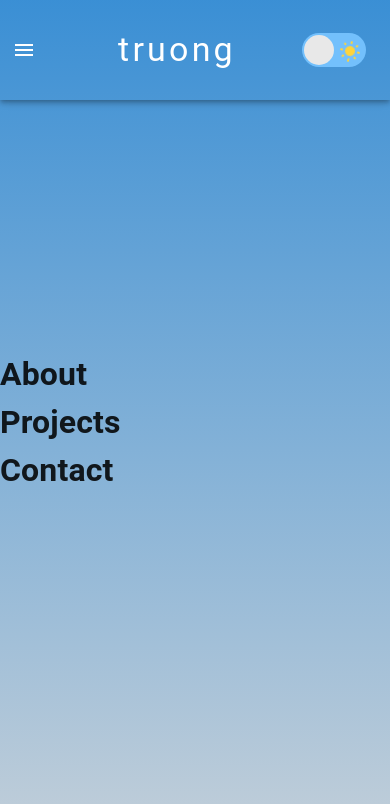
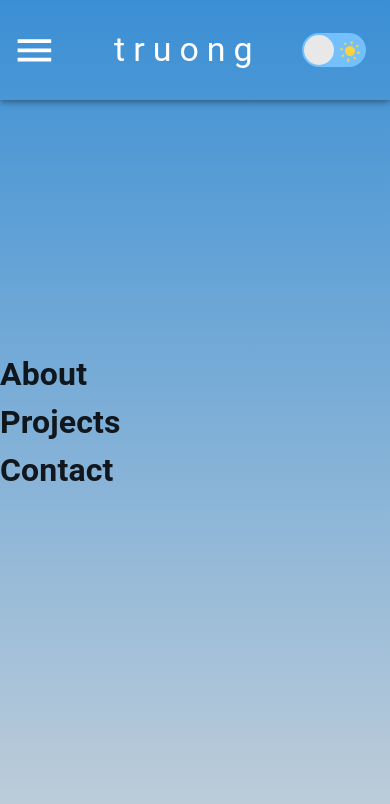
Before and after one commit to tin0312/my-portfolio, a React (Vite) app: page / in a window 390 px wide. Shown: the top 804 px of the page. Built offline with nearby package versions, Linux system fonts and the light colour scheme.

Commit message:
Adjusting icon size on mobile for better UX

```diff
--- a/src/pages/Header.tsx
+++ b/src/pages/Header.tsx
@@ -48,7 +48,7 @@ const Header: React.FC<Props> = (props) => {
         return (
           <HomeOutlinedIcon
             sx={{
-              fontSize: { xs: "2rem", sm: "1.5rem" },
+              fontSize: { xs: "2.5rem", sm: "1.5rem" },
               color: activeItem === item ? "#D07225" : "#FFF",
             }}
           />
@@ -57,7 +57,7 @@ const Header: React.FC<Props> = (props) => {
         return (
           <PersonOutlineIcon
             sx={{
-              fontSize: { xs: "2rem", sm: "1.5rem" },
+              fontSize: { xs: "2.5rem", sm: "1.5rem" },
               color: activeItem === item ? "#D07225" : "#FFF",
             }}
           />
@@ -66,7 +66,7 @@ const Header: React.FC<Props> = (props) => {
         return (
           <WorkOutlineIcon
             sx={{
-              fontSize: { xs: "2rem", sm: "1.5rem" },
+              fontSize: { xs: "2.5rem", sm: "1.5rem" },
               color: activeItem === item ? "#D07225" : "#FFF",
             }}
           />
@@ -75,7 +75,7 @@ const Header: React.FC<Props> = (props) => {
         return (
           <AlternateEmailIcon
             sx={{
-              fontSize: { xs: "2rem", sm: "1.5rem" },
+              fontSize: { xs: "2.5rem", sm: "1.5rem" },
               color: activeItem === item ? "#D07225" : "#FFF",
             }}
           />
@@ -102,10 +102,10 @@ const Header: React.FC<Props> = (props) => {
         sx={{
           display: "flex",
           justifyContent: "space-between",
-          padding: 2,
+          paddingX: 2,
         }}
       >
-        <Box sx={{ display: "flex", alignItems: "center" }}>
+        <Box sx={{ display: "flex", alignItems: "center", height: "6.25rem" }}>
           <Typography sx={{ fontSize: "1.7rem", fontWeight: "bold" }}>
             h i
           </Typography>
@@ -115,7 +115,7 @@ const Header: React.FC<Props> = (props) => {
           />
         </Box>
         <IconButton onClick={handleDrawerToggle} sx={{ color: "#FFF" }}>
-          <CloseIcon />
+          <CloseIcon sx={{fontSize: "2.8rem"}}/>
         </IconButton>
       </Box>
       <Divider />
@@ -170,7 +170,7 @@ const Header: React.FC<Props> = (props) => {
         component="nav"
         sx={{
           background: "transparent",
-          height: "100px",
+          height: "6.25rem",
           display: "flex",
           justifyContent: "center",
         }}
@@ -188,12 +188,12 @@ const Header: React.FC<Props> = (props) => {
             onClick={handleDrawerToggle}
             sx={{ mr: 2, display: { sm: "none" } }}
           >
-            <MenuIcon />
+            <MenuIcon sx={{fontSize: "2.8rem"}}/>
           </IconButton>
           <Typography
             variant="h4"
             component="div"
-            sx={{ letterSpacing: "0.2rem" }}
+            sx={{ letterSpacing: "0.5rem" }}
           >
             truong
           </Typography>
```
